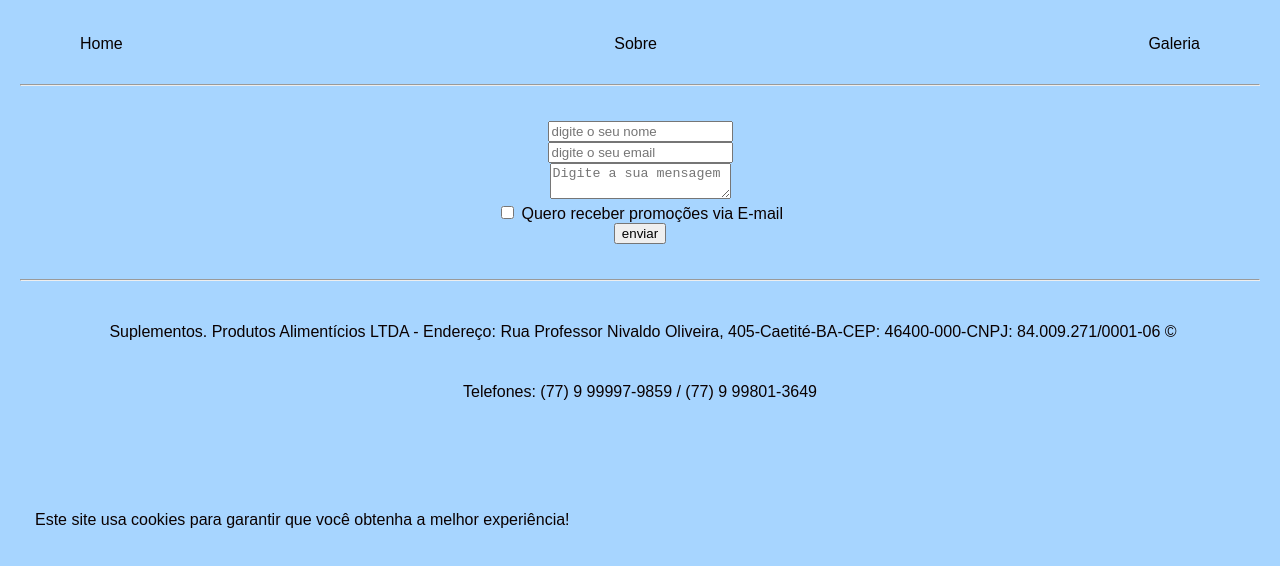
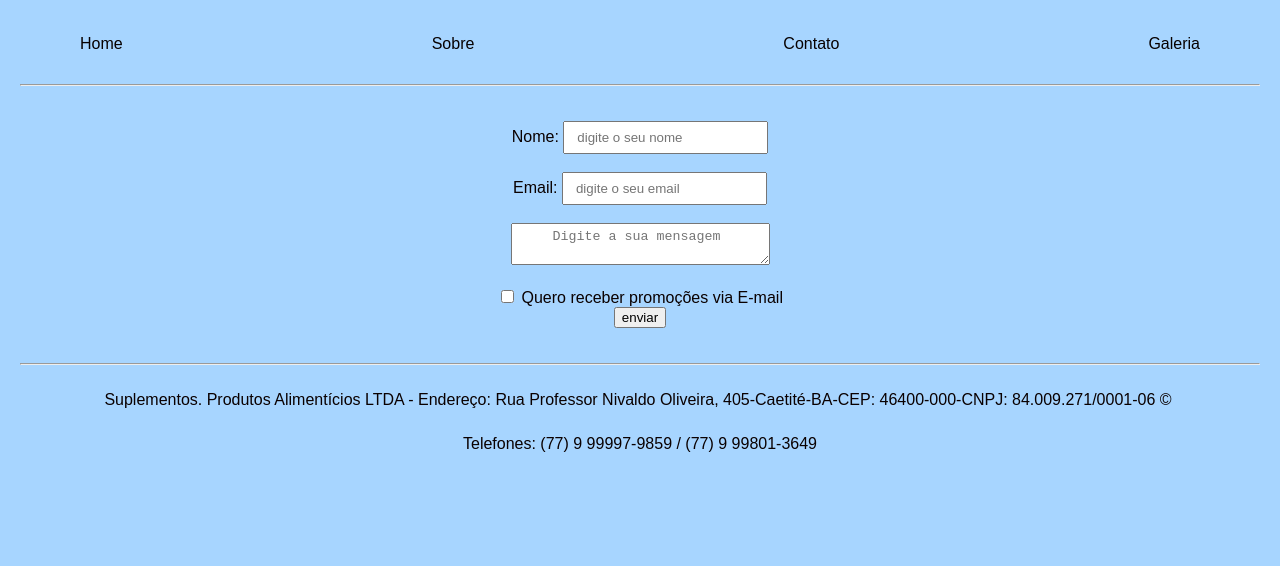
Before and after one commit to IsaacVilasboas/Exercicios_Academia, a plain HTML site: page Atividade avaliativa HTML/contato.html in a window 1280 px wide. Shown: the top 566 px of the page. Drawn offline with Linux system fonts and the light colour scheme.

Commit message:
Add files via upload

```diff
--- a/Atividade avaliativa HTML/contato.html
+++ b/Atividade avaliativa HTML/contato.html
@@ -11,20 +11,24 @@
         <ul>
             <li><a href="index.html">Home</a></li>
             <li><a href="sobre.html">Sobre</a></li>
+            <li><a href="contato.html">Contato</a></li>
             <li><a href="galeria.html">Galeria</a></li>
         </ul>
     </nav>
     <hr>
     <div class="contato">
-        <form>
-            <input placeholder="digite o seu nome" name="nome" type="text" />
+        <form class="caixacontato">
+            <label for="Nome"> Nome:</label>
+            <input id="nome" placeholder="digite o seu nome" name="nome" type="text" />
             <br />
-
-            <input placeholder="digite o seu email" name="email" type="email" />
+            <br>
+            <label for="email"> Email:</label>
+            <input id="email" placeholder="digite o seu email" name="email" type="email" />
             <br />
-
-            <textarea placeholder="Digite a sua mensagem" name="text"></textarea>
+            <br>
+            <textarea id="mensagem" placeholder="Digite a sua mensagem" name="text"></textarea>
             <br />
+            <br>
 
             <input name="check" type="checkbox" /> Quero receber promoções via E-mail
             <br />
@@ -36,7 +40,6 @@
         <div class="rodape">
               <p id="posRoda"> Suplementos. Produtos Alimentícios LTDA - Endereço: Rua Professor Nivaldo Oliveira, 405-Caetité-BA-CEP: 46400-000-CNPJ: 84.009.271/0001-06 © </p>Telefones: (77) 9 99997-9859 / (77) 9 99801-3649</p>
           </div>
-              <p>Este site usa cookies para garantir que você obtenha a melhor experiência!</p>
       </footer>
 </body>
 </html>
--- a/Atividade avaliativa HTML/index.style.css
+++ b/Atividade avaliativa HTML/index.style.css
@@ -51,7 +51,7 @@ img{
 }
 
 p{
-    padding: 26px 15px;
+    padding: 10px 10px;
 
 }
 table{
@@ -109,3 +109,15 @@ table{
     position: relative;
     left: 6%;
 }
+.sobre{
+    padding: 7px 5px;
+}
+#nome{
+    padding: 7px 12px;
+}
+#email{
+    padding: 7px 12px;
+}
+#mensagem{
+    padding: 5px 41px;
+}
```
Also changed, not shown: Atividade avaliativa HTML/galeria.html (+1 -1 lines), Atividade avaliativa HTML/index.html (+1 -1 lines), Atividade avaliativa HTML/sobre.html (+12 -11 lines).
